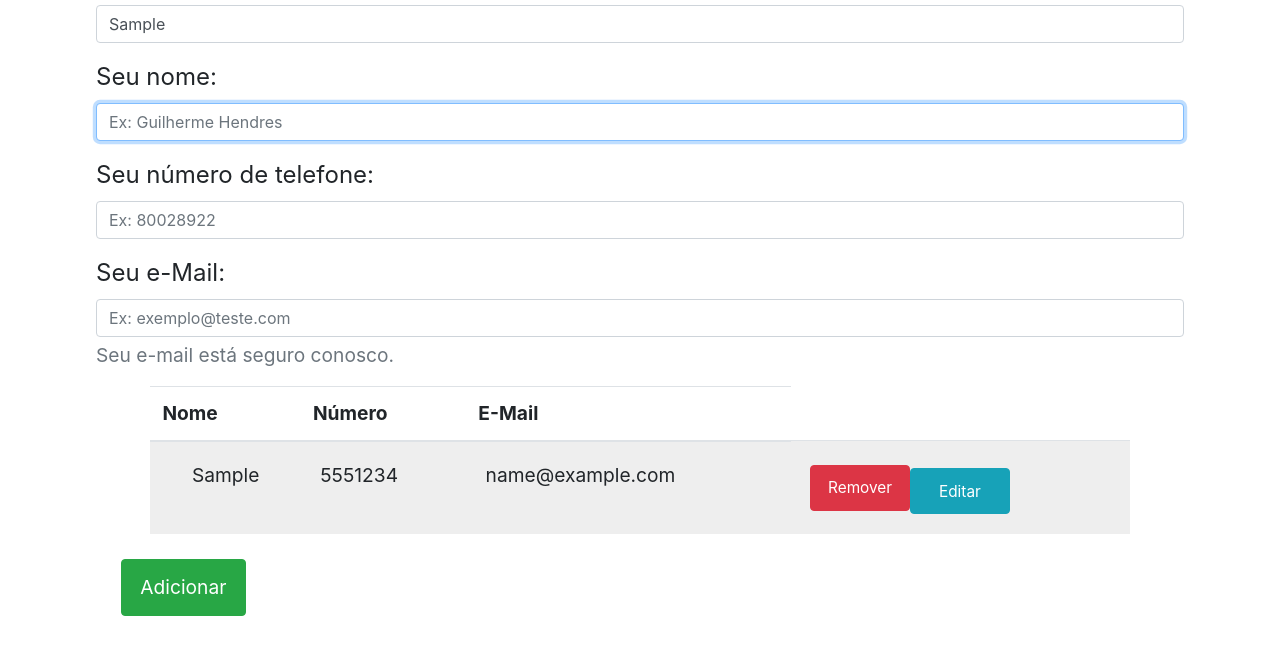
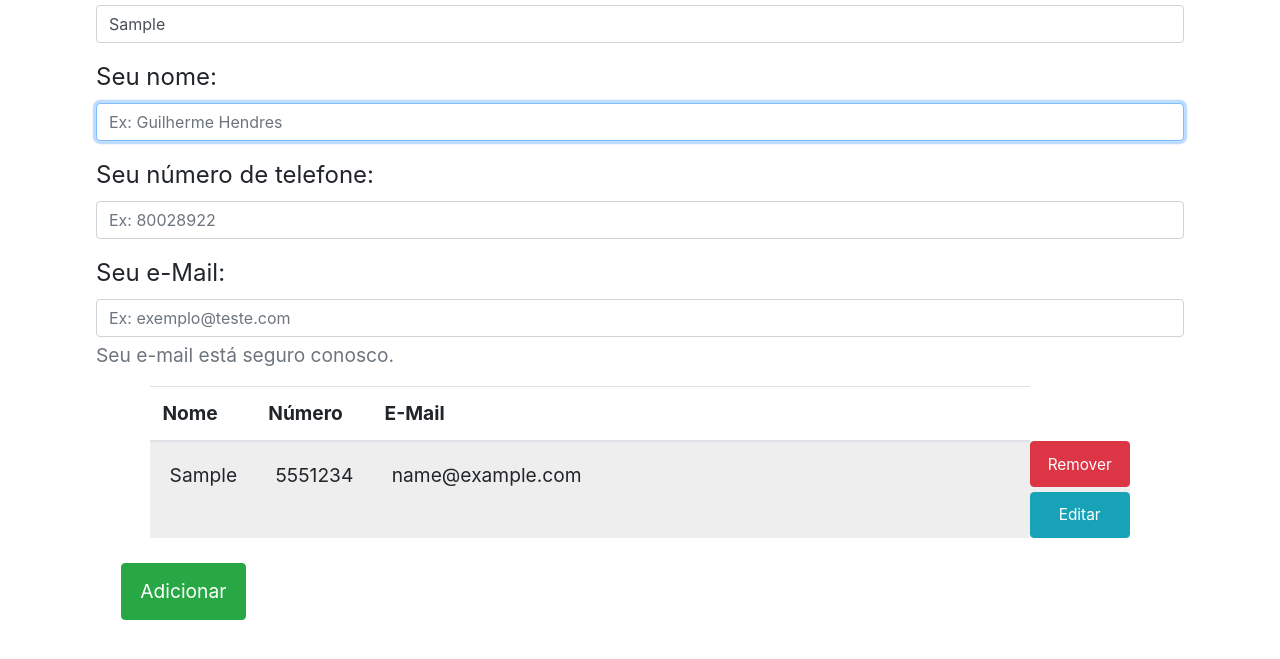
Before and after one commit to Guilherme-coder/Agenda, a plain HTML site: page index.html in a window 1280 px wide. Both pictures are taken after typing "Sample", "Sample", "5551234", "name@example.com" into the empty fields and a click on the button "Adicionar". Shown: the part 73-732 px from the top of the page. Drawn offline with Linux system fonts and the light colour scheme.

Commit message:
Resolvendo bugs no código
Resolvendo bugs nos botoes de editar e remover

```diff
--- a/css/style.css
+++ b/css/style.css
@@ -8,12 +8,6 @@ body{
 .canceled{
     opacity: 0;
     transition: .5s;
-}
-.edit{
-    margin-left: .2em;
-}
-.searchButton{
-    margin-top: 1em;
 }
 .lines{
     background-color: #EEEEEE;
@@ -39,9 +33,6 @@ body{
         height: 3em;
         padding: 0;
     }
-    .edit{
-        margin: .5em 0 0 0;
-    }
     .lines{
         margin: 0;
         border: 0;
@@ -52,7 +43,7 @@ body{
         padding: 0;
     }
     .table td{
-        padding: .9em;
+        padding: .2em;
     }
     .add-button{
         margin: 1.3em;
@@ -61,16 +52,24 @@ body{
 
 @media(min-width: 450px){
     body{
-        width: 85%;
+        width: 97%;
         font-size: 1.5em;
     }
     .table-main{
-        width: 90%;
+        width: 97%;
         margin: 0 auto;
         font-size: .7em;
     }
     .table td{
-        padding: 1.3em;
+        padding: .7em;
+    }
+    .emails{
+        width: 80%;
+        word-break: break-all;
+    }
+    .edit{
+        margin-left: 0;
+        margin-top: .3em;
     }
 }
 
@@ -84,10 +83,17 @@ body{
         margin: 0 auto;
         font-size: .8em;
     }
+    .edit, .remove{
+        margin-top: .3em 0;
+    }
+    .edit{
+        margin-left: 0;
+    }
     .table td{
         padding: 1em;
     }
 }
+
 
 @media(min-width: 1300px){
     body{
@@ -100,12 +106,9 @@ body{
         font-size: .8em;
     }
     .table td{
-        padding: 1em;
+        padding: .7em 1em;
     }
     .edit, .remove{
-        margin: 0;
-    }
-    .edit{
-        margin-left: .3em;
+        margin: .5em 0;
     }
 }
--- a/index.html
+++ b/index.html
@@ -50,6 +50,5 @@
         <script src="./js/edit.js"></script>
         <script src="./js/saver.js"></script>
         <script src="./js/search.js"></script>
-        <script src="./js/windowSize.js"></script>
     </body>
 </html>
--- a/js/add-data.js
+++ b/js/add-data.js
@@ -50,8 +50,6 @@ function makeTr(name, number, email){
     const tdNumber = document.createElement("td");
     const tdEmail = document.createElement("td");
     tdEmail.classList.add("emails");
-    const tdActions = document.createElement("td");
-    tdActions.classList.add("actions");
 
 
     const removeButton = document.createElement("button");
@@ -72,14 +70,15 @@ function makeTr(name, number, email){
     tdNumber.textContent = number;
     tdEmail.textContent = email;
 
-    tdActions.appendChild(removeButton);
-    tdActions.appendChild(editButton);
+    // tdActions.appendChild(removeButton);
+    // tdActions.appendChild(editButton);
 
     trMain.appendChild(tdName);
     trMain.appendChild(tdNumber);
     trMain.appendChild(tdEmail);
 
-    trMain.appendChild(tdActions);
+    trMain.appendChild(removeButton);
+    trMain.appendChild(editButton);
 
 
     tableBody.appendChild(trMain);
--- a/js/edit.js
+++ b/js/edit.js
@@ -14,6 +14,7 @@ table.addEventListener("click", (event) => {
         let nome = excluded.childNodes;
         for(let i = 0 ; i < localStorage.length ; i++){
             let data = JSON.parse(localStorage.getItem(i));
+            console.log(nome[0].textContent);
             if(data[0].name === nome[0].textContent){
                 localStorage.removeItem(i);
                 let fakeData = new Array();
```
Also changed, not shown: js/windowSize.js (deleted), 1 other file.
